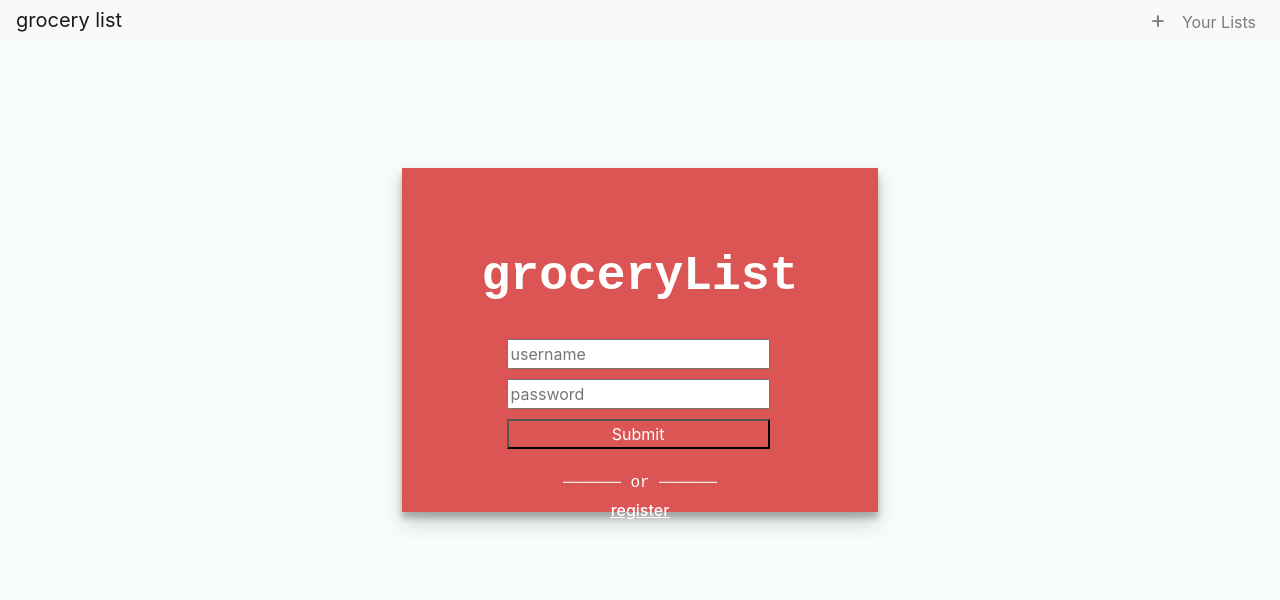
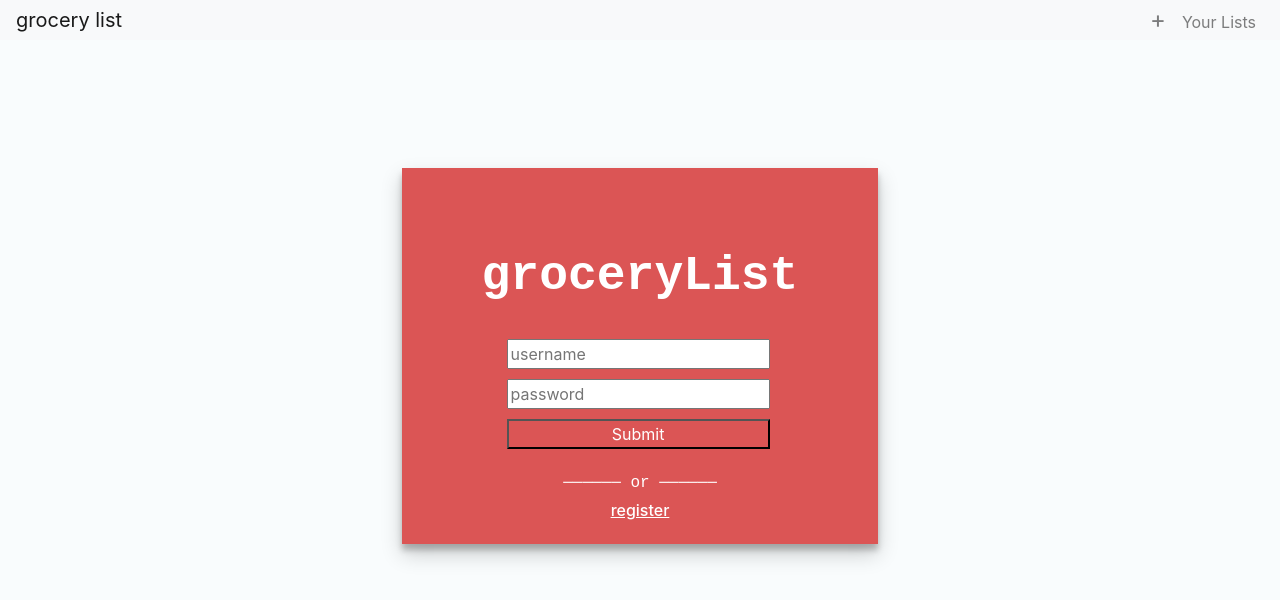
Before and after one commit to csamarchi/grocery_list_project, a React (Create React App) app: page / in a window 1280 px wide. Shown: the top 600 px of the page. Built offline with nearby package versions, Linux system fonts and the light colour scheme.

Commit message:
small css

```diff
--- a/src/List/index.js
+++ b/src/List/index.js
@@ -88,8 +88,10 @@ class List extends Component {
 
   // Remove list item onClick from the client side
   removeFromState = (item, id, category) => {
-    //console.log(item, id, category);
+    console.log(item, id, category);
+    console.log('state', this.state.list);
     for (let key in this.state.list) {
+      console.log('key', key);
         if(key === category) {
           let index = this.state.list[key].indexOf(item);
           this.state.list[key].splice(index, 1);
--- a/src/Login/style.css
+++ b/src/Login/style.css
@@ -3,7 +3,7 @@
   margin: 10%;
   background-color: #db5555;
   box-shadow: 0 10px 20px rgba(0,0,0,0.19), 0 6px 6px rgba(0,0,0,0.23);
-  height: 43vh;
+  height: 47vh;
 }
 
 .wrapper {
```
